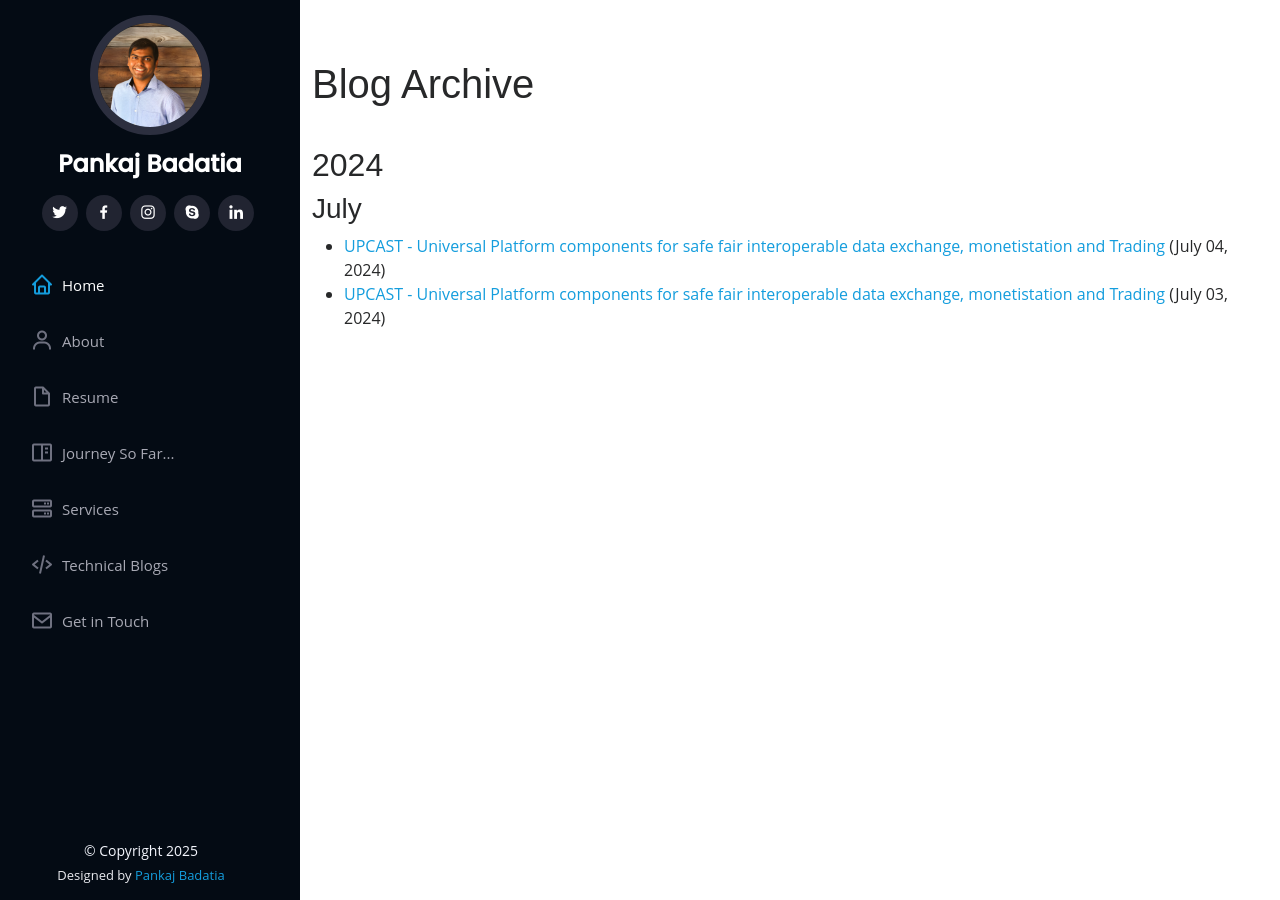
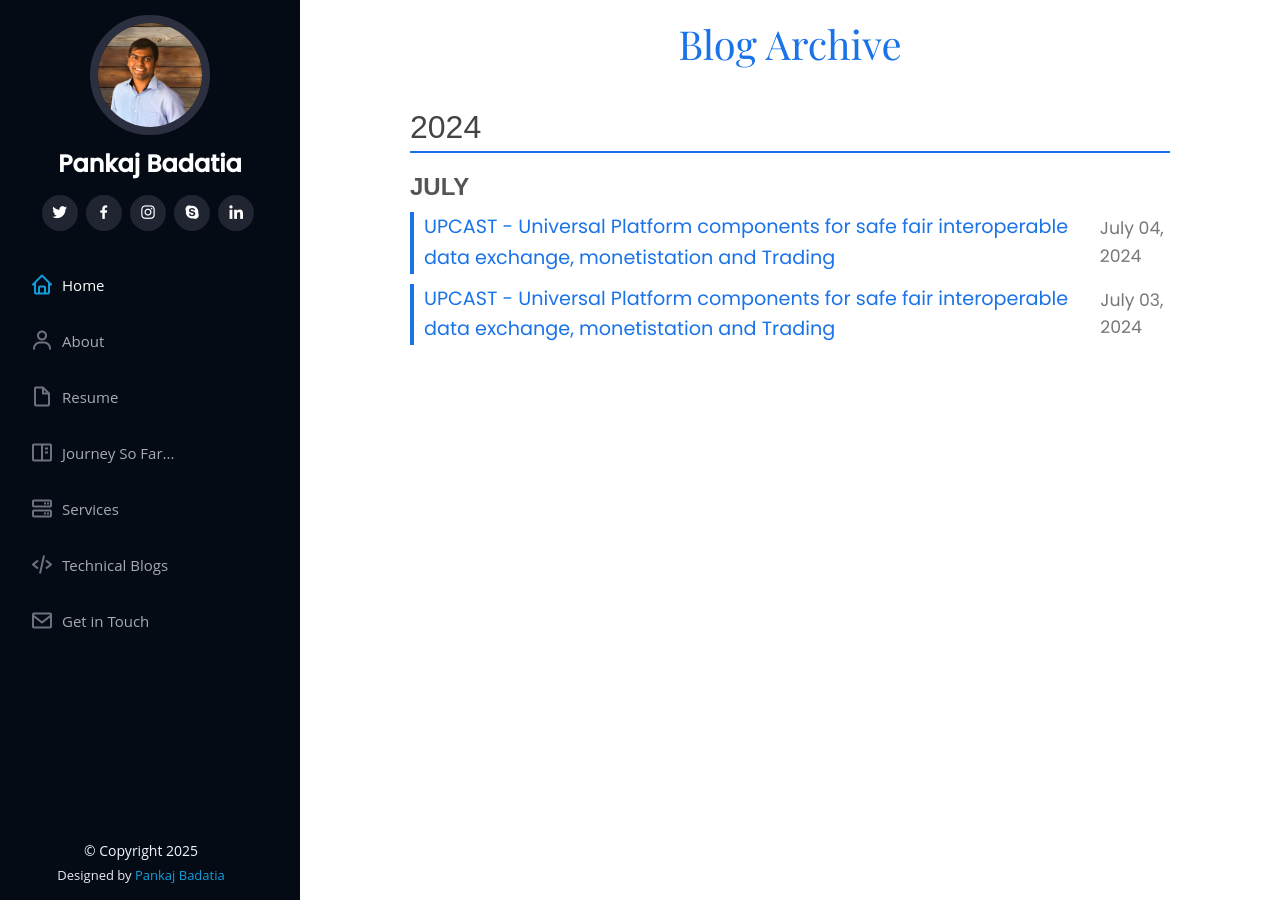
Before and after one commit to pankajbadatia/blog, a Jekyll site: the page built from index.html, in a window 1280 px wide. Built offline with Jekyll 4.4.1, drawn with Linux system fonts in a browser that asks for light colours; nearby versions of some CDN libraries.

Commit message:
updated index

```diff
--- a/index.html
+++ b/index.html
@@ -3,22 +3,22 @@
 title: Blog
 ---
 
-<section id="blog-posts" class="container">
-    <h1 class="section-title">Blog Archive</h1>
+<section id="blog-posts" class="blog-archive-container">
+    <h1 class="blog-archive-title">Blog Archive</h1>
 
     {% assign posts_by_year = site.posts | group_by_exp: "post", "post.date | date: '%Y'" %}
 
     {% for year in posts_by_year %}
-    <h2>{{ year.name }}</h2>
-    <div class="posts-by-month">
+    <h2 class="blog-year">{{ year.name }}</h2>
+    <div class="blog-posts-by-month">
         {% assign posts_by_month = year.items | group_by_exp: "post", "post.date | date: '%B'" %}
         {% for month in posts_by_month %}
-        <h3>{{ month.name }}</h3>
-        <ul>
+        <h3 class="blog-month">{{ month.name }}</h3>
+        <ul class="blog-post-list">
             {% for post in month.items %}
-            <li>
-                <a href="{{ post.url | prepend: site.baseurl }}">{{ post.title }}</a>
-                <span>({{ post.date | date: '%B %d, %Y' }})</span>
+            <li class="blog-post-item">
+                <a class="blog-post-link" href="{{ post.url | prepend: site.baseurl }}">{{ post.title }}</a>
+                <span class="blog-post-date">{{ post.date | date: '%B %d, %Y' }}</span>
             </li>
             {% endfor %}
         </ul>
```
